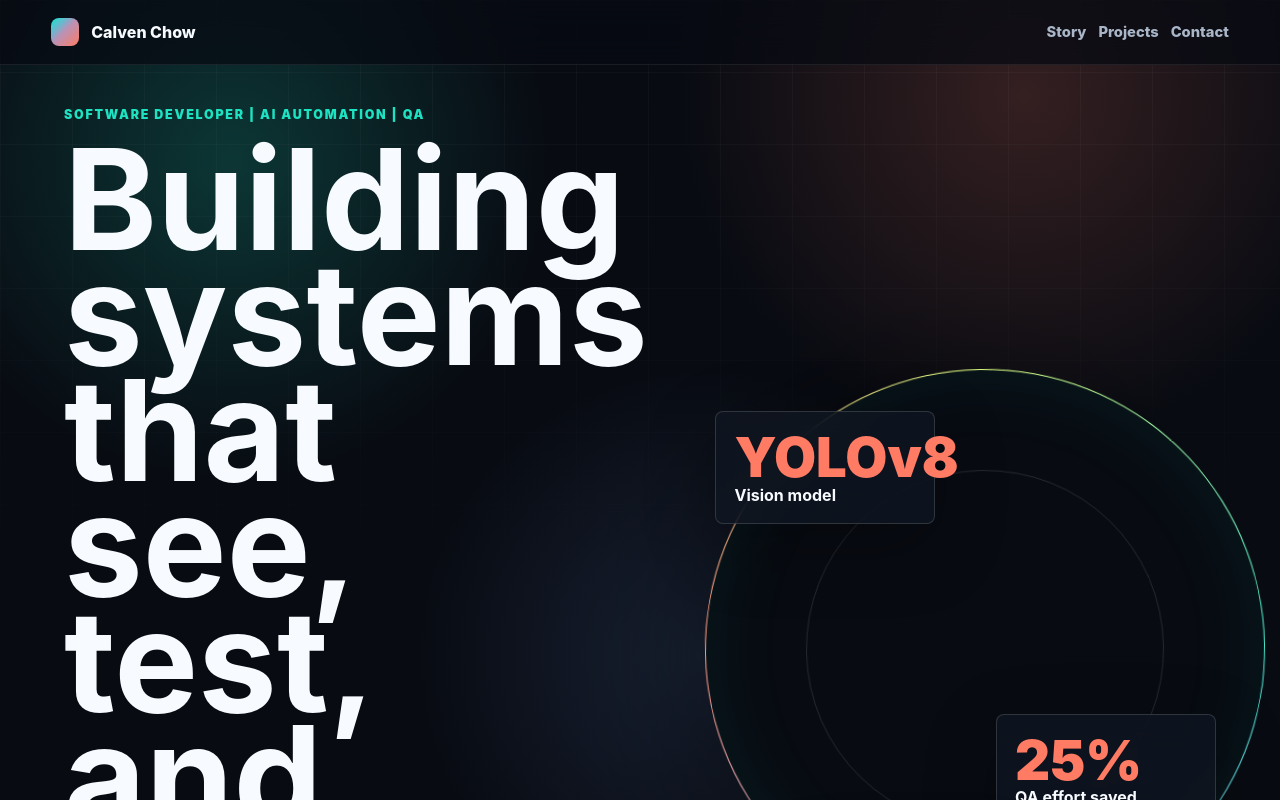
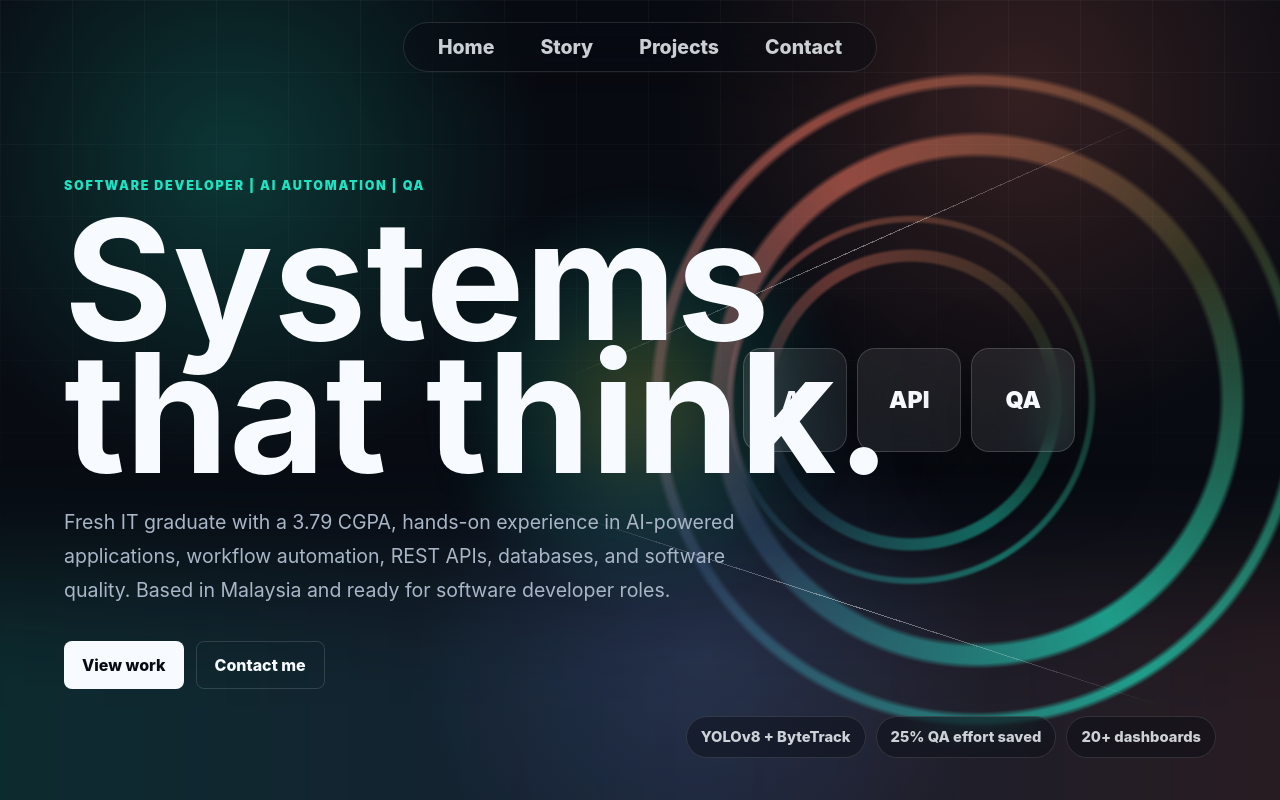
Before and after one commit to Calven0914/calven-portfolio, a React (Vite) app: page / in a window 1280 px wide. Shown: the top 800 px of the page. Built offline with nearby package versions, Linux system fonts and the light colour scheme.

Commit message:
Refine hero interaction and navigation

```diff
--- a/src/App.jsx
+++ b/src/App.jsx
@@ -68,12 +68,30 @@ const skills = [
 
 function App() {
   const rootRef = useRef(null);
+  const heroRef = useRef(null);
   const [formState, setFormState] = useState("idle");
   const [formMessage, setFormMessage] = useState("");
 
+  function handleHeroPointerMove(event) {
+    const hero = heroRef.current;
+
+    if (!hero) {
+      return;
+    }
+
+    const bounds = hero.getBoundingClientRect();
+    const x = ((event.clientX - bounds.left) / bounds.width - 0.5).toFixed(3);
+    const y = ((event.clientY - bounds.top) / bounds.height - 0.5).toFixed(3);
+
+    hero.style.setProperty("--mouse-x", x);
+    hero.style.setProperty("--mouse-y", y);
+    hero.style.setProperty("--pointer-x", `${event.clientX - bounds.left}px`);
+    hero.style.setProperty("--pointer-y", `${event.clientY - bounds.top}px`);
+  }
+
   useEffect(() => {
     const context = gsap.context(() => {
-      gsap.from(".hero-kicker, .hero-title span, .hero-copy, .hero-actions", {
+      gsap.from(".hero-kicker, .hero-title span, .hero-copy, .hero-actions, .hero-meta", {
         y: 44,
         autoAlpha: 0,
         duration: 1,
@@ -81,9 +99,9 @@ function App() {
         ease: "power3.out",
       });
 
-      gsap.to(".orbital-ring", {
+      gsap.to(".mesh-ring", {
         rotate: 360,
-        duration: 28,
+        duration: 42,
         repeat: -1,
         ease: "none",
       });
@@ -198,11 +216,8 @@ function App() {
   return (
     <div className="site" ref={rootRef}>
       <header className="nav">
-        <a href="#top" className="brand" aria-label="Calven Chow portfolio home">
-          <span className="brand-mark" aria-hidden="true" />
-          <span>Calven Chow</span>
-        </a>
         <nav aria-label="Primary navigation">
+          <a href="#top">Home</a>
           <a href="#story">Story</a>
           <a href="#projects">Projects</a>
           <a href="#contact">Contact</a>
@@ -210,13 +225,25 @@ function App() {
       </header>
 
       <main id="top">
-        <section className="hero">
+        <section className="hero" ref={heroRef} onPointerMove={handleHeroPointerMove}>
+          <div className="hero-interactive" aria-hidden="true">
+            <div className="cursor-light" />
+            <div className="mesh-ring ring-one" />
+            <div className="mesh-ring ring-two" />
+            <div className="mesh-core">
+              <span>AI</span>
+              <span>API</span>
+              <span>QA</span>
+            </div>
+            <div className="mesh-line line-one" />
+            <div className="mesh-line line-two" />
+          </div>
+
           <div className="hero-content">
             <p className="hero-kicker">Software Developer | AI Automation | QA</p>
             <h1 className="hero-title">
-              <span>Building systems</span>
-              <span>that see, test,</span>
-              <span>and automate.</span>
+              <span>Systems</span>
+              <span>that think.</span>
             </h1>
             <p className="hero-copy">
               Fresh IT graduate with a 3.79 CGPA, hands-on experience in AI-powered
@@ -229,20 +256,10 @@ function App() {
             </div>
           </div>
 
-          <div className="hero-system" aria-hidden="true">
-            <div className="orbital-ring" />
-            <div className="signal-card one">
-              <span>YOLOv8</span>
-              <strong>Vision model</strong>
-            </div>
-            <div className="signal-card two">
-              <span>25%</span>
-              <strong>QA effort saved</strong>
-            </div>
-            <div className="signal-card three">
-              <span>20+</span>
-              <strong>Dashboards built</strong>
-            </div>
+          <div className="hero-meta" aria-label="Profile highlights">
+            <span>YOLOv8 + ByteTrack</span>
+            <span>25% QA effort saved</span>
+            <span>20+ dashboards</span>
           </div>
         </section>
 
--- a/src/styles.css
+++ b/src/styles.css
@@ -67,38 +67,37 @@ a {
   left: 0;
   display: flex;
   align-items: center;
-  justify-content: space-between;
-  gap: 24px;
-  padding: 18px clamp(18px, 4vw, 56px);
-  border-bottom: 1px solid rgba(255, 255, 255, 0.08);
-  background: rgba(8, 11, 18, 0.72);
-  backdrop-filter: blur(18px);
+  justify-content: center;
+  padding: 22px clamp(18px, 4vw, 56px);
+  pointer-events: none;
 }
 
-.brand,
 .nav nav {
   display: flex;
   align-items: center;
-  gap: 12px;
-}
-
-.brand {
-  font-weight: 850;
-}
-
-.brand-mark {
-  width: 28px;
-  height: 28px;
-  border-radius: 8px;
-  background:
-    linear-gradient(135deg, var(--teal), transparent 46%),
-    linear-gradient(315deg, var(--coral), var(--blue));
+  justify-content: center;
+  gap: clamp(14px, 4vw, 46px);
+  padding: 12px clamp(16px, 4vw, 34px);
+  border: 1px solid rgba(255, 255, 255, 0.12);
+  border-radius: 999px;
+  background: rgba(8, 11, 18, 0.44);
+  box-shadow: 0 18px 60px rgba(0, 0, 0, 0.22);
+  backdrop-filter: blur(20px);
+  pointer-events: auto;
 }
 
 .nav nav a {
-  color: var(--muted);
-  font-size: 0.92rem;
-  font-weight: 760;
+  color: rgba(247, 251, 255, 0.82);
+  font-size: clamp(1rem, 1.6vw, 1.22rem);
+  font-weight: 850;
+  transition:
+    color 180ms ease,
+    transform 180ms ease;
+}
+
+.nav nav a:hover {
+  color: var(--ink);
+  transform: translateY(-1px);
 }
 
 .hero,
@@ -111,13 +110,117 @@ a {
 }
 
 .hero {
+  --mouse-x: 0;
+  --mouse-y: 0;
+  --pointer-x: 50%;
+  --pointer-y: 50%;
+  position: relative;
   min-height: 100svh;
-  display: grid;
-  grid-template-columns: minmax(0, 1.05fr) minmax(340px, 0.95fr);
+  display: flex;
   align-items: center;
-  gap: clamp(28px, 6vw, 88px);
+  overflow: hidden;
   padding-top: 104px;
   padding-bottom: 40px;
+}
+
+.hero::before {
+  position: absolute;
+  inset: auto -12vw -20vh -12vw;
+  height: 48vh;
+  content: "";
+  background: linear-gradient(90deg, rgba(29, 227, 194, 0.22), rgba(122, 168, 255, 0.18), rgba(255, 123, 100, 0.2));
+  filter: blur(64px);
+  opacity: 0.75;
+  transform: translate3d(calc(var(--mouse-x) * -24px), calc(var(--mouse-y) * -18px), 0);
+}
+
+.hero-interactive {
+  position: absolute;
+  inset: 0;
+  overflow: hidden;
+  perspective: 1200px;
+  pointer-events: none;
+}
+
+.cursor-light {
+  position: absolute;
+  left: var(--pointer-x);
+  top: var(--pointer-y);
+  width: 420px;
+  aspect-ratio: 1;
+  border-radius: 50%;
+  background: radial-gradient(circle, rgba(216, 255, 101, 0.26), rgba(29, 227, 194, 0.14) 38%, transparent 70%);
+  filter: blur(22px);
+  opacity: 0.9;
+  transform: translate(-50%, -50%);
+  transition:
+    left 120ms ease-out,
+    top 120ms ease-out;
+}
+
+.mesh-ring {
+  position: absolute;
+  right: clamp(-160px, -6vw, -40px);
+  top: 50%;
+  width: min(78vw, 760px);
+  aspect-ratio: 1;
+  border: 1px solid rgba(255, 255, 255, 0.14);
+  border-radius: 50%;
+  background:
+    radial-gradient(circle at 50% 50%, rgba(8, 11, 18, 0.72) 0 34%, transparent 35%),
+    conic-gradient(from 90deg, rgba(29, 227, 194, 0.9), rgba(122, 168, 255, 0.22), rgba(255, 123, 100, 0.72), rgba(216, 255, 101, 0.2), rgba(29, 227, 194, 0.9));
+  mask-image: radial-gradient(circle, transparent 0 45%, black 46% 49%, transparent 50% 58%, black 59% 60%, transparent 61%);
+  opacity: 0.72;
+  transform: translate3d(calc(var(--mouse-x) * 44px), calc(-50% + var(--mouse-y) * 36px), 0) rotateX(calc(var(--mouse-y) * 12deg)) rotateY(calc(var(--mouse-x) * -16deg));
+}
+
+.ring-two {
+  right: clamp(20px, 12vw, 180px);
+  width: min(48vw, 430px);
+  opacity: 0.48;
+}
+
+.mesh-core {
+  position: absolute;
+  right: clamp(34px, 16vw, 290px);
+  top: 50%;
+  display: grid;
+  grid-template-columns: repeat(3, 1fr);
+  gap: 10px;
+  transform: translate3d(calc(var(--mouse-x) * -36px), calc(-50% + var(--mouse-y) * -28px), 0) rotateX(calc(var(--mouse-y) * -10deg)) rotateY(calc(var(--mouse-x) * 14deg));
+}
+
+.mesh-core span {
+  display: grid;
+  place-items: center;
+  width: clamp(66px, 9vw, 104px);
+  aspect-ratio: 1;
+  border: 1px solid rgba(255, 255, 255, 0.16);
+  border-radius: 18px;
+  background: rgba(247, 251, 255, 0.08);
+  color: var(--ink);
+  font-size: clamp(1rem, 2vw, 1.45rem);
+  font-weight: 950;
+  box-shadow: 0 24px 80px rgba(0, 0, 0, 0.32);
+  backdrop-filter: blur(18px);
+}
+
+.mesh-line {
+  position: absolute;
+  right: 8vw;
+  width: min(58vw, 640px);
+  height: 1px;
+  background: linear-gradient(90deg, transparent, rgba(255, 255, 255, 0.44), transparent);
+  transform: translate3d(calc(var(--mouse-x) * 28px), calc(var(--mouse-y) * 20px), 0) rotate(-24deg);
+}
+
+.line-one {
+  top: 31%;
+}
+
+.line-two {
+  bottom: 24%;
+  transform: translate3d(calc(var(--mouse-x) * -22px), calc(var(--mouse-y) * -16px), 0) rotate(18deg);
 }
 
 .hero-kicker,
@@ -139,10 +242,10 @@ p {
 }
 
 .hero-title {
-  max-width: 11ch;
+  max-width: 9ch;
   margin-bottom: 26px;
-  font-size: clamp(3.8rem, 11vw, 10.5rem);
-  line-height: 0.82;
+  font-size: clamp(4.4rem, 13vw, 12rem);
+  line-height: 0.8;
 }
 
 .hero-title span {
@@ -205,70 +308,36 @@ p {
   color: var(--ink);
 }
 
-.hero-system {
+.hero-content {
   position: relative;
-  min-height: min(66vw, 680px);
-  display: grid;
-  place-items: center;
+  z-index: 2;
+  width: min(100%, 980px);
 }
 
-.orbital-ring {
-  width: min(82vw, 560px);
-  aspect-ratio: 1;
-  border: 1px solid rgba(255, 255, 255, 0.18);
-  border-radius: 50%;
-  background:
-    linear-gradient(var(--deep), var(--deep)) padding-box,
-    conic-gradient(from 0deg, var(--teal), var(--blue), var(--coral), var(--lime), var(--teal)) border-box;
-  box-shadow:
-    inset 0 0 80px rgba(29, 227, 194, 0.08),
-    0 40px 120px rgba(0, 0, 0, 0.34);
+.hero-meta {
+  position: absolute;
+  z-index: 2;
+  right: clamp(18px, 5vw, 76px);
+  bottom: 42px;
+  display: flex;
+  flex-wrap: wrap;
+  justify-content: flex-end;
+  gap: 10px;
+  max-width: 720px;
 }
 
-.orbital-ring::before {
-  position: absolute;
-  inset: 18%;
+.hero-meta span {
+  display: inline-flex;
+  align-items: center;
+  min-height: 42px;
+  padding: 0 14px;
   border: 1px solid rgba(255, 255, 255, 0.12);
-  border-radius: 50%;
-  content: "";
-}
-
-.signal-card {
-  position: absolute;
-  width: min(46vw, 220px);
-  padding: 18px;
-  border: 1px solid var(--line);
-  border-radius: 8px;
-  background: rgba(16, 23, 34, 0.78);
-  box-shadow: 0 22px 70px rgba(0, 0, 0, 0.28);
+  border-radius: 999px;
+  background: rgba(8, 11, 18, 0.42);
+  color: rgba(247, 251, 255, 0.82);
+  font-size: 0.92rem;
+  font-weight: 820;
   backdrop-filter: blur(18px);
-}
-
-.signal-card span {
-  display: block;
-  color: var(--coral);
-  font-size: clamp(1.7rem, 5vw, 3.4rem);
-  font-weight: 920;
-  line-height: 1;
-}
-
-.signal-card strong {
-  color: var(--ink);
-}
-
-.signal-card.one {
-  top: 15%;
-  left: 2%;
-}
-
-.signal-card.two {
-  right: 0;
-  bottom: 24%;
-}
-
-.signal-card.three {
-  bottom: 5%;
-  left: 18%;
 }
 
 .story-pin {
@@ -511,9 +580,7 @@ p {
 
 @media (max-width: 900px) {
   .nav {
-    align-items: flex-start;
-    flex-direction: column;
-    gap: 10px;
+    padding-top: 14px;
   }
 
   .hero,
@@ -526,10 +593,11 @@ p {
 
   .hero {
     padding-top: 142px;
+    align-items: flex-start;
   }
 
-  .hero-system {
-    min-height: 520px;
+  .hero-content {
+    padding-top: 10vh;
   }
 
   .chapter {
@@ -543,12 +611,33 @@ p {
   .project-card {
     align-items: start;
   }
+
+  .mesh-ring {
+    right: -180px;
+    top: 68%;
+    width: 660px;
+  }
+
+  .mesh-core {
+    right: 28px;
+    top: 72%;
+  }
+
+  .hero-meta {
+    position: relative;
+    right: auto;
+    bottom: auto;
+    justify-content: flex-start;
+    margin-top: 46px;
+  }
 }
 
 @media (max-width: 560px) {
   .nav nav {
-    width: 100%;
-    justify-content: space-between;
+    width: min(100%, 360px);
+    justify-content: flex-start;
+    gap: 16px;
+    overflow-x: auto;
   }
 
   .hero-title {
@@ -564,19 +653,7 @@ p {
     width: 100%;
   }
 
-  .signal-card {
-    width: 190px;
-  }
-
-  .signal-card.one {
-    left: 0;
-  }
-
-  .signal-card.two {
-    right: 0;
-  }
-
-  .signal-card.three {
-    left: 4%;
+  .mesh-core span {
+    width: 64px;
   }
 }
```
